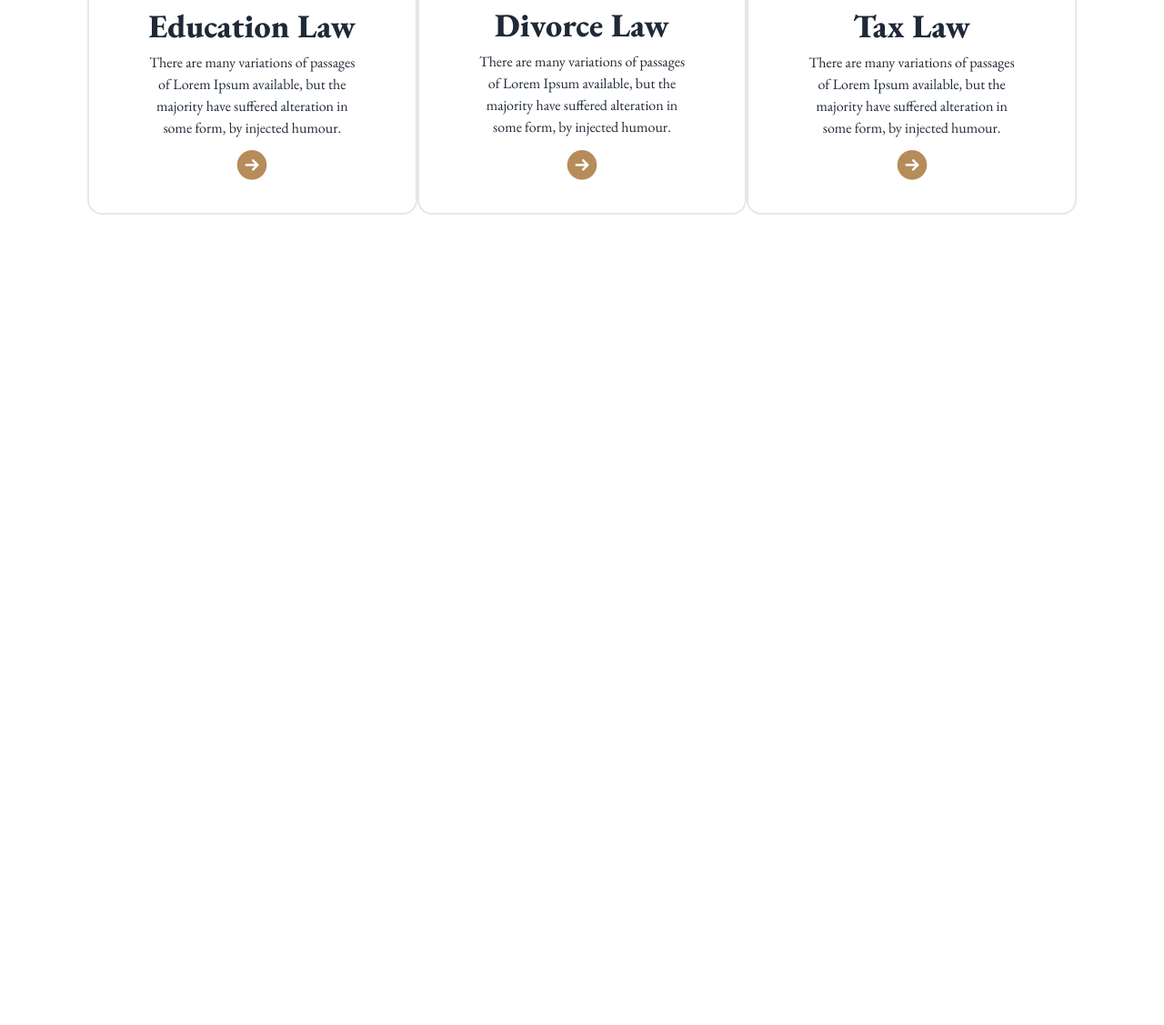
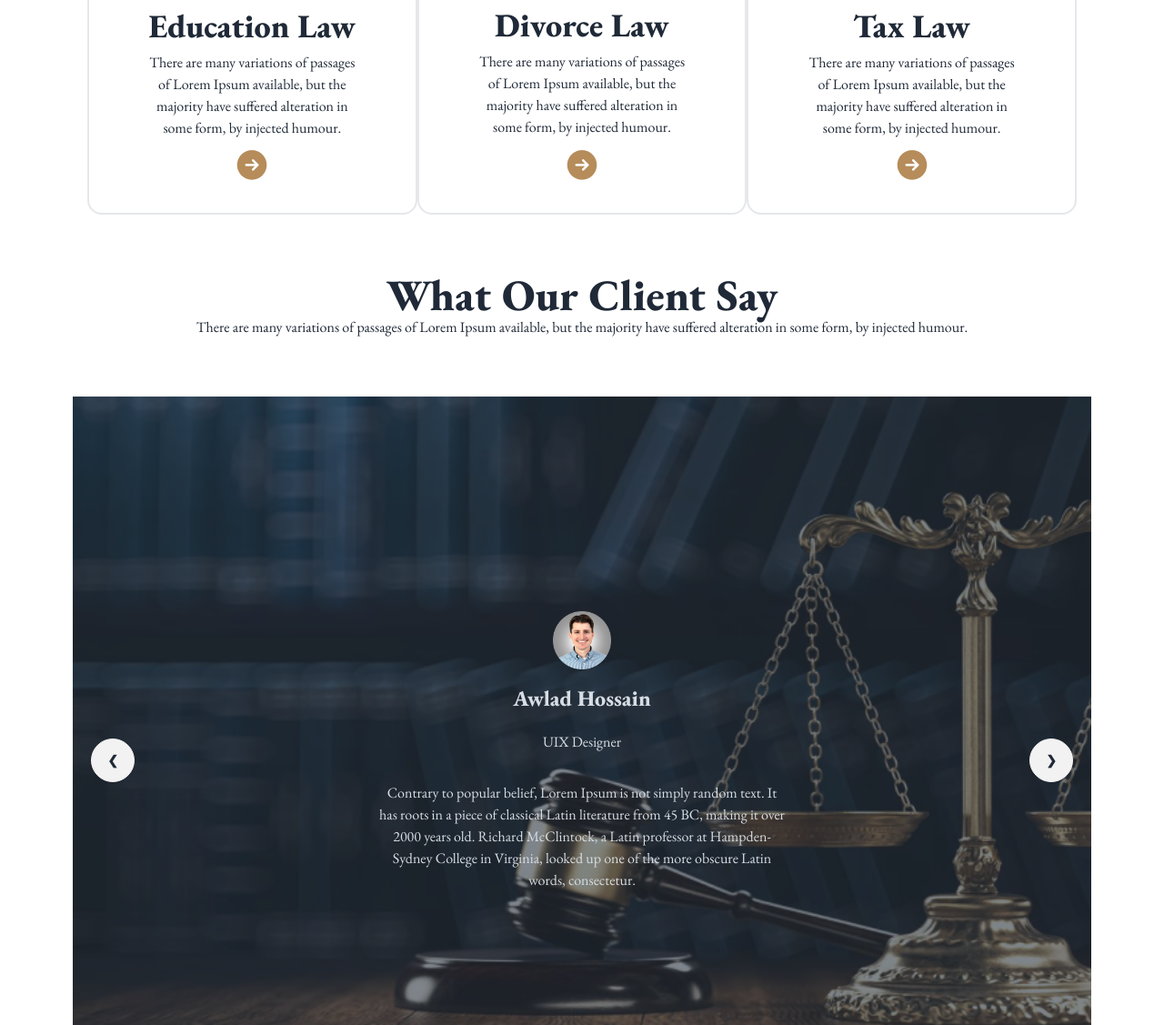
Before and after one commit to Arjon200141/legal-solution-daisyui, a plain HTML site: page index.html in a window 1280 px wide. Shown: the part 1588-2715 px from the top of the page at 91% size. Before the commit the page ends 1888 px from the top, so only its background shows below. Drawn offline with nearby package versions, Linux system fonts and the light colour scheme.

Commit message:
Review Added

```diff
--- a/index.html
+++ b/index.html
@@ -31,7 +31,7 @@
 
 </head>
 
-<body>
+<body class="container mx-auto font-Garamond">
     <header class="container mx-auto">
         <div class="navbar bg-base-100">
             <div class="navbar-start">
@@ -147,7 +147,9 @@
         </div>
 
     </header>
-    <main class="mx-auto my-16">
+    <main class="container mx-auto my-16 ">
+
+    <section>
         <div class="space-y-4">
             <h2 class="text-5xl font-extrabold text-center font-Garamond ">The Legal Practice Area</h2>
             <p class="text-center">There are many variations of passages of Lorem Ipsum available, but the majority have
@@ -223,6 +225,73 @@
                 </div>
             </div>
         </div>
+    </section>
+
+    <!--Review-->
+    <section class="mt-16 mx-20">
+        <div>
+            <h2 class="text-5xl font-extrabold text-center">What Our Client Say</h2>
+            <p class="text-center">There are many variations of passages of Lorem Ipsum available, but the majority have suffered alteration in some form, by injected humour.</p>
+        </div>
+
+        <div class="mt-16 hero min-h-screen" style="background-image: url(images/banner.png);">
+            <!--Slide - 1-->
+            <div class="carousel w-full">
+                <div id="slide1" class="carousel-item relative w-full">
+                  <div class="absolute flex justify-between transform -translate-y-1/2 left-5 right-5 top-1/2">
+                    <a href="#slide4" class="btn btn-circle">❮</a>
+                    <a href="#slide2" class="btn btn-circle">❯</a>
+                  </div>
+                </div>
+
+                <!--Slide - 2-->
+                <div id="slide2" class="carousel-item relative w-full">
+                  <div class="absolute flex justify-between transform -translate-y-1/2 left-5 right-5 top-1/2">
+                    <a href="#slide1" class="btn btn-circle">❮</a>
+                    <a href="#slide3" class="btn btn-circle">❯</a>
+                  </div>
+                </div>
+
+                <!--Slide - 3-->
+                <div id="slide3" class="carousel-item relative w-full">
+                  <div class="absolute flex justify-between transform -translate-y-1/2 left-5 right-5 top-1/2">
+                    <a href="#slide2" class="btn btn-circle">❮</a>
+                    <a href="#slide4" class="btn btn-circle">❯</a>
+                  </div>
+                </div>
+
+                <!--Slide - 4-->
+                <div id="slide4" class="carousel-item relative w-full">
+                    <img src="images/banner.png" class="w-full" />
+                  <div class="absolute flex justify-between transform -translate-y-1/2 left-5 right-5 top-1/2">
+                    <a href="#slide3" class="btn btn-circle">❮</a>
+                    <a href="#slide1" class="btn btn-circle">❯</a>
+                  </div>
+                </div>
+              </div>
+            <div class="hero-overlay bg-opacity-60"></div>
+            <div class="hero-content text-center text-neutral-content">
+              <div class="max-w-md ">
+                <img src="images/larry.webp" alt="" class="w-16 h-16 rounded mb-4 ml-48">
+                <h1 class="mb-5 font-extrabold  text-2xl">Awlad Hossain</h1>
+                <p class="mb-8">UIX Designer</p>
+                <p class="mb-5">Contrary to popular belief, Lorem Ipsum is not simply random text. It has roots in a piece of classical Latin literature from 45 BC, making it over 2000 years old. Richard McClintock, a Latin professor at Hampden-Sydney College in Virginia, looked up one of the more obscure Latin words, consectetur.</p>
+              </div>
+            </div>
+          </div>
+
+        </div>
+
+    </section>
+
+    <!--FAQ-->
+    <section>
+        <div>
+
+        </div>
+    </section>
+
+
     </main>
     <footer>
 
```
Also changed, not shown: images/larry.webp (added).
